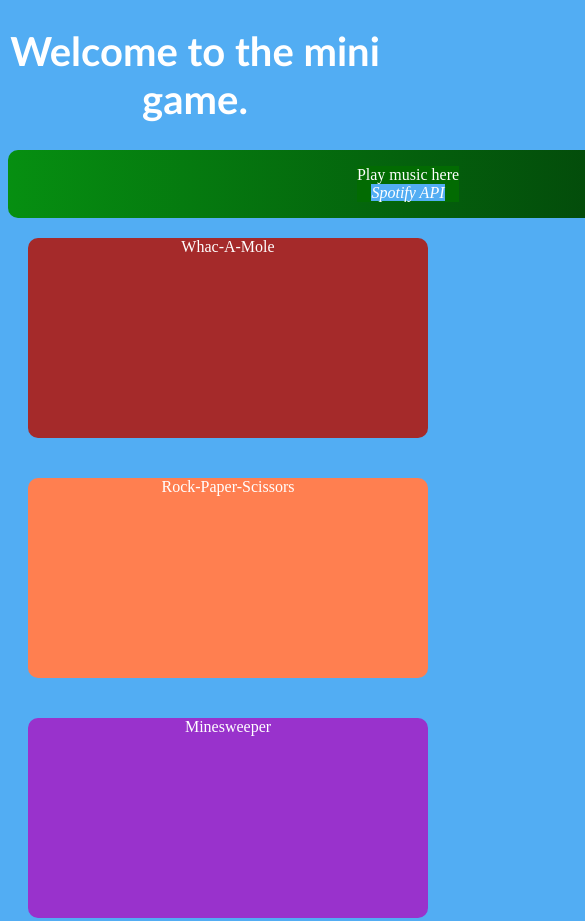
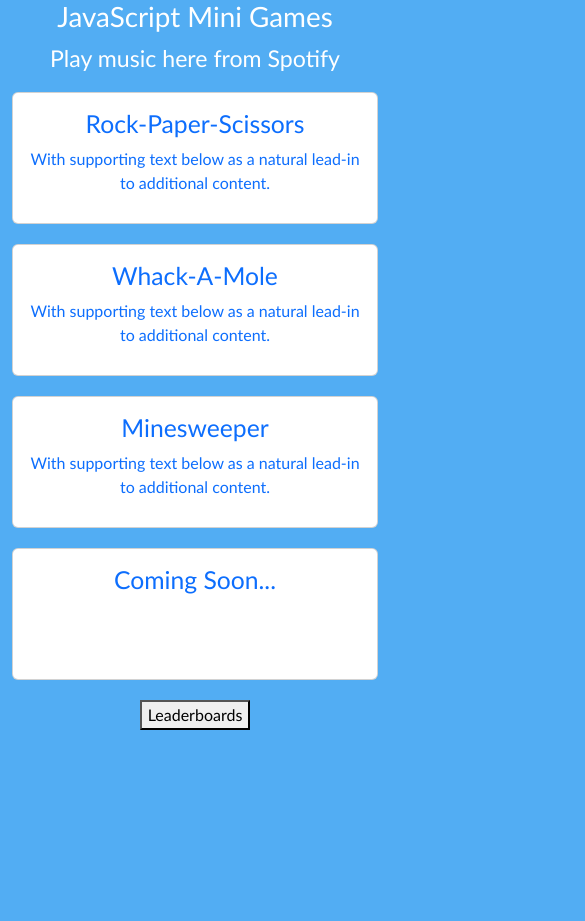
Before and after one commit to Jon-Ledo/Collab-MiniGames-plusAPI, a plain HTML site: page index.html in a window 390 px wide. Shown: the top 921 px of the page, 585 px wide, since content can reach past the window. After the commit the page ends 844 px from the top, so only its background shows below. Drawn offline with nearby package versions, Linux system fonts and the light colour scheme.

Commit message:
remade components of index using bootstrap classes and card components to make it easily responsive

```diff
--- a/index.html
+++ b/index.html
@@ -1,43 +1,112 @@
 <!DOCTYPE html>
 <html lang="en">
-
   <head>
     <meta charset="UTF-8" />
     <meta http-equiv="X-UA-Compatible" content="IE=edge" />
     <meta name="viewport" content="width=device-width, initial-scale=1.0" />
     <title>Mini game</title>
-  <link rel="stylesheet" href="./styles/style.css">
+    <!-- CSS only -->
+    <link
+      href="https://cdn.jsdelivr.net/npm/bootstrap@5.2.2/dist/css/bootstrap.min.css"
+      rel="stylesheet"
+      integrity="sha384-Zenh87qX5JnK2Jl0vWa8Ck2rdkQ2Bzep5IDxbcnCeuOxjzrPF/et3URy9Bv1WTRi"
+      crossorigin="anonymous"
+    />
+    <link rel="stylesheet" href="./styles/style.css" />
   </head>
 
   <body>
-  <header>
-    <h1>Welcome to the mini game.</h1>
+    <div class="container text-center">
+      <section class="row">
+        <!-- HEADER -->
+        <header class="col-12">
+          <h1 class="fs-1">JavaScript Mini Games</h1>
+
+          <div class="music-player" id="player">
+            <p class="fs-3">Play music here from Spotify</p>
+            <!-- CODE FOR SPOTIFY -->
+          </div>
         </header>
-  <div class="musicPlayer" id="player"
-    style="width:800px; background:linear-gradient(90deg,rgb(6, 143, 17),rgb(2, 51, 8)); display:inline-flex; justify-content: center;border-radius: 10px;">
-    <p style="background-color: rgb(2, 107, 2);">Play music here <br>
-      <em>
-        Spotify API
+      </section>
+
+      <!-- GAMES SECTION -->
+      <section class="row justify-content-space">
+        <!-- GAME 1 -->
+        <article class="col-md-6">
+          <div class="card">
+            <a href="./RPS-GAME.html">
+              <div class="card-body">
+                <h2 class="card-title">Rock-Paper-Scissors</h2>
+                <p class="card-text">
+                  With supporting text below as a natural lead-in to additional
+                  content.
                 </p>
-    </em>
               </div>
-  <div>
-    <a href="./games/whac-a-mole.html">
-      <div class="gameContainer" id="game1">Whac-A-Mole</div>
             </a>
-    <div class="gameContainer" id="game2">Rock-Paper-Scissors</div>
-    <div class="gameContainer" id="game3">Minesweeper</div>
-    <div class="gameContainer" id="game4">Game 4</div>
           </div>
-  <!-- <div class="selectedGame hidden" id="selectedGame"
-    style="width: 600px; height: 600px; background-color: yellow; border-radius:20px; color: black;">
-    GamePlayer here(hidden by default) -->
+        </article>
+
+        <!-- GAME 2 -->
+        <div class="col-md-6">
+          <article class="card">
+            <a href="./whac-a-mole.html">
+              <div class="card-body">
+                <h2 class="card-title">Whack-A-Mole</h2>
+                <p class="card-text">
+                  With supporting text below as a natural lead-in to additional
+                  content.
+                </p>
               </div>
+            </a>
+          </article>
+        </div>
+
+        <!-- GAME 3 -->
+        <div class="col-md-6">
+          <article class="card">
+            <a href="./minesweeper.html">
+              <div class="card-body">
+                <h2 class="card-title">Minesweeper</h2>
+                <p class="card-text">
+                  With supporting text below as a natural lead-in to additional
+                  content.
+                </p>
+              </div>
+            </a>
+          </article>
+        </div>
+
+        <!-- GAME 4 -->
+        <div class="col-md-6">
+          <article class="card">
+            <a href="#">
+              <div class="card-body">
+                <h2 class="card-title">Coming Soon...</h2>
+                <p class="card-text"></p>
+              </div>
+            </a>
+          </article>
+        </div>
+      </section>
+
       <!-- leaderboards -->
       <div class="learderboard">
-    <button id = "game1"> Leaderboards </button>
+        <button id="game1">Leaderboards</button>
+      </div>
+      <!-- <div
+        class="selectedGame"
+        id="selectedGame"
+        style="
+          width: 600px;
+          height: 600px;
+          background-color: yellow;
+          border-radius: 20px;
+          color: black;
+        "
+      >
+        GamePlayer here(hidden by default)
+      </div> -->
     </div>
     <script src="./Assets/script.js"></script>
   </body>
-
 </html>
--- a/styles/style.css
+++ b/styles/style.css
@@ -1,27 +1,26 @@
 * {
-    background-color: #52ADF3;
+  -moz-box-sizing: border-box;
+  -webkit-box-sizing: border-box;
+  box-sizing: border-box;
+}
+
+body {
+  height: 100vh;
+  font-family: 'Gill Sans', 'Gill Sans MT', Calibri, 'Trebuchet MS', sans-serif;
+  background-color: #52adf3;
   color: white;
   text-align: center;
 }
 
-header {
-    font-size: 20px;
-    font-family: 'Gill Sans', 'Gill Sans MT', Calibri, 'Trebuchet MS', sans-serif;
-    font-weight: 200;
+.card {
+  margin-bottom: 20px;
 }
 
-
-.gameContainer {
-    display: inline-flex;
-    width: 400px;
-    height: 200px;
-    margin: 20px;
-    border-radius: 10px;
-    justify-content: space-around;
+.card-body {
+  min-height: 130px;
 }
 
-
-#game1 {
+/* #game1 {
   background-color: brown;
 }
 
@@ -40,22 +39,22 @@ header {
 #selectedGame {
   display: none;
   justify-content: center;
-
+} */
 
 a {
   text-decoration: none;
 }
 
-.leaderboard{
+.leaderboard {
   display: inline-flex;
   width: 100%;
   height: 100%;
 }
-.scoreTabs{
+.scoreTabs {
   display: block;
   background-color: bisque;
 }
-.scoreTabs ul{
+.scoreTabs ul {
   background-color: aqua;
   display: inline-flex;
   list-style: none;
```
Lines whose indentation alone changed are shown as unchanged.
